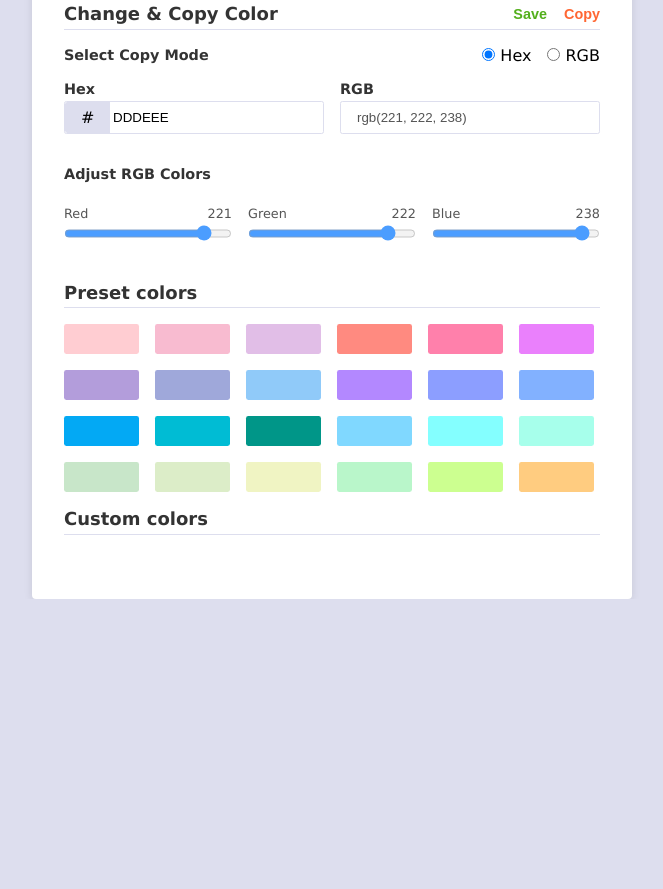
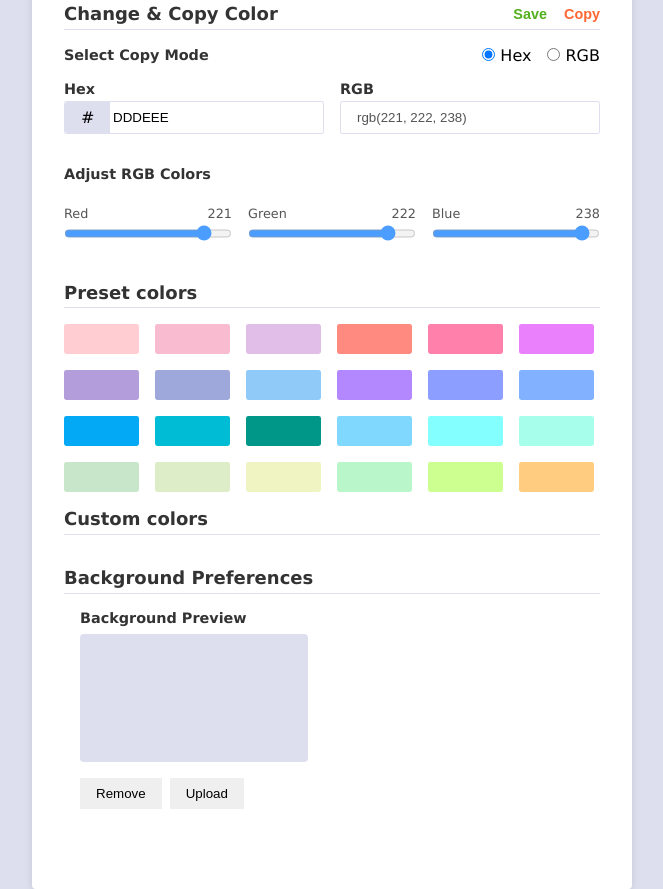
Before and after one commit to Khalid-Hossain-Tarif/color-picker, a plain HTML site: page index.html in a window 1280 px wide. Shown: the part 264-1153 px from the top of the page, without its empty margins (308-971 px from the left). Before the commit the page ends 863 px from the top, so only its background shows below. Drawn offline with Linux system fonts and the light colour scheme.

Commit message:
background preference markup added

```diff
--- a/index.html
+++ b/index.html
@@ -158,6 +158,87 @@
         <div class="divider"></div>
         <div class="preset-colors" id="custom-colors"></div>
       </section>
+
+      <!-- Background Preferences  -->
+      <section class="section">
+        <div class="section-header">
+          <h3 class="section-title">Background Preferences</h3>
+        </div>
+        <div class="divider"></div>
+        <div class="background-preferences">
+          <div class="background-left-panel">
+            <p class="lead">Background Preview</p>
+            <div class="background-image" id="background-preview"></div>
+            <div class="background-control">
+              <input
+                type="file"
+                accept="image/*"
+                class="file-input"
+                id="bg-file-input"
+              />
+              <button class="background-control-btn" id="bg-file-delete-btn">
+                Remove
+              </button>
+              <button class="background-control-btn" id="bg-file-input-btn">
+                Upload
+              </button>
+            </div>
+          </div>
+
+          <!-- <div class="background-right-panel">
+            <div id="bg-controller">
+              <div class="select-group">
+                <label class="lead" for="bg-size">Background Size</label>
+                <select name="bg-size" id="bg-size" class="text-input">
+                  <option value="auto">Auto</option>
+                  <option value="inherit">Inherit</option>
+                  <option value="contain">Contain</option>
+                  <option value="cover">Cover</option>
+                </select>
+              </div>
+              <div class="select-group">
+                <label class="lead" for="bg-repeat">Background Repeat</label>
+                <select name="bg-repeat" id="bg-repeat" class="text-input">
+                  <option value="repeat">Repeat</option>
+                  <option value="no-repeat">No Repeat</option>
+                </select>
+              </div>
+              <div class="select-group">
+                <label class="lead" for="bg-position"
+                  >Background Position</label
+                >
+                <select name="bg-position" id="bg-position" class="text-input">
+                  <option value="left top">Left Top</option>
+                  <option value="left center">Left Center</option>
+                  <option value="left bottom">Left Bottom</option>
+                  <option value="right top">Right Top</option>
+                  <option value="right center">Right Center</option>
+                  <option value="right bottom">Right Bottom</option>
+                  <option value="center top">Center Top</option>
+                  <option value="center center">Center Center</option>
+                  <option value="center bottom">Center Bottom</option>
+                </select>
+              </div>
+              <div class="select-group">
+                <label class="lead" for="bg-attachment"
+                  >Background Attachment</label
+                >
+                <select
+                  name="bg-attachment"
+                  id="bg-attachment"
+                  class="text-input"
+                >
+                  <option value="auto">Initial</option>
+                  <option value="inherit">Inherit</option>
+                  <option value="local">Local</option>
+                  <option value="fixed">Fixed</option>
+                  <option value="scroll">Scroll</option>
+                </select>
+              </div>
+            </div>
+          </div> -->
+        </div>
+      </section>
     </div>
   </body>
 </html>
--- a/style.css
+++ b/style.css
@@ -49,7 +49,7 @@ body {
 }
 
 #save-to-custom {
-  color: #53AF1C;
+  color: #53af1c;
 }
 
 .section-title {
@@ -247,3 +247,45 @@ label {
   opacity: 0.9;
   box-shadow: 0 1px 4px 0 rgba(0, 0, 0, 0.2);
 }
+
+/* Background Preferences  */
+
+.background-preferences {
+  display: grid;
+  grid-template-columns: 1fr 1fr;
+  gap: 1rem;
+}
+.background-left-panel {
+  padding: 1rem;
+}
+.background-image {
+  width: 100%;
+  padding-top: 56.25%;
+  border-radius: 0.25rem;
+  background-color: #dddeee;
+  margin-top: 0.5rem;
+  background-repeat: no-repeat !important;
+  background-size: 100% 100% !important;
+  background-position: bottom !important;
+}
+.background-control {
+  margin-top: 1rem;
+  display: flex;
+  gap: 0.5rem;
+}
+.file-input {
+  display: none;
+}
+.background-control-btn {
+  padding: 0.5rem 1rem;
+  border: none;
+  outline: none;
+  cursor: pointer;
+}
+.background-right-panel {
+  padding: 1rem;
+  width: 100%;
+}
+.select-group {
+  margin-bottom: 1rem;
+}
```
